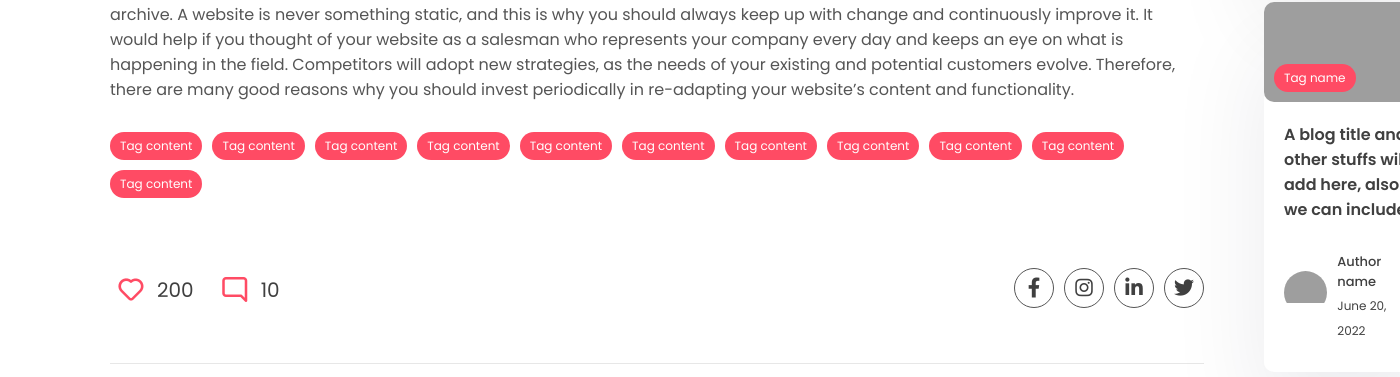
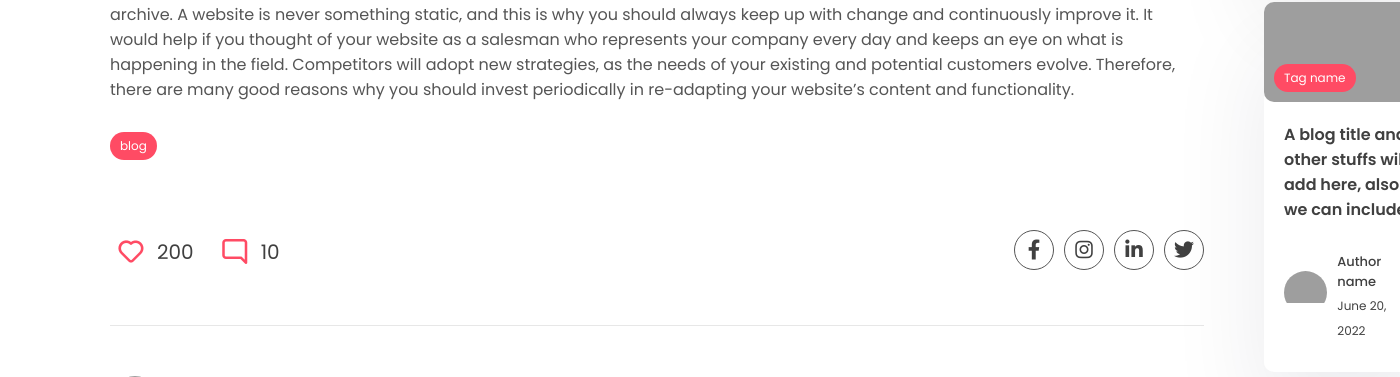
Before and after one commit to RohitKaregaonkar/blogapp, a Django app: a page that uses app/templates/app/post.html in a window 1400 px wide; the page is wider, and only the part inside the window is pictured. Shown: the part 1513-1890 px from the top of that part. Run offline with Django 4.2, Linux system fonts and the light colour scheme; data comes from the database, SQL or seed files in the repository; both versions use the stored data as it was after the commit; some libraries are stand-ins or nearby versions; grey boxes are pictures that could not be loaded.

Commit message:
Modified post.html for Adding tags for each post dynamically

```diff
--- a/app/templates/app/post.html
+++ b/app/templates/app/post.html
@@ -76,17 +76,9 @@
                         your website’s content and functionality.
                         </p>
                         <div class="blog-tags">
-                        <div class="tag">Tag content</div>
-                        <div class="tag">Tag content</div>
-                        <div class="tag">Tag content</div>
-                        <div class="tag">Tag content</div>
-                        <div class="tag">Tag content</div>
-                        <div class="tag">Tag content</div>
-                        <div class="tag">Tag content</div>
-                        <div class="tag">Tag content</div>
-                        <div class="tag">Tag content</div>
-                        <div class="tag">Tag content</div>
-                        <div class="tag">Tag content</div>
+                        {% for tag in post.tags.all %}
+                            <div class="tag">{{tag.name}}</div>
+                        {% endfor %}
                         </div>
                         <div class="social-share">
                         <div class="reactions">
```
Also changed, not shown: db.sqlite3.
